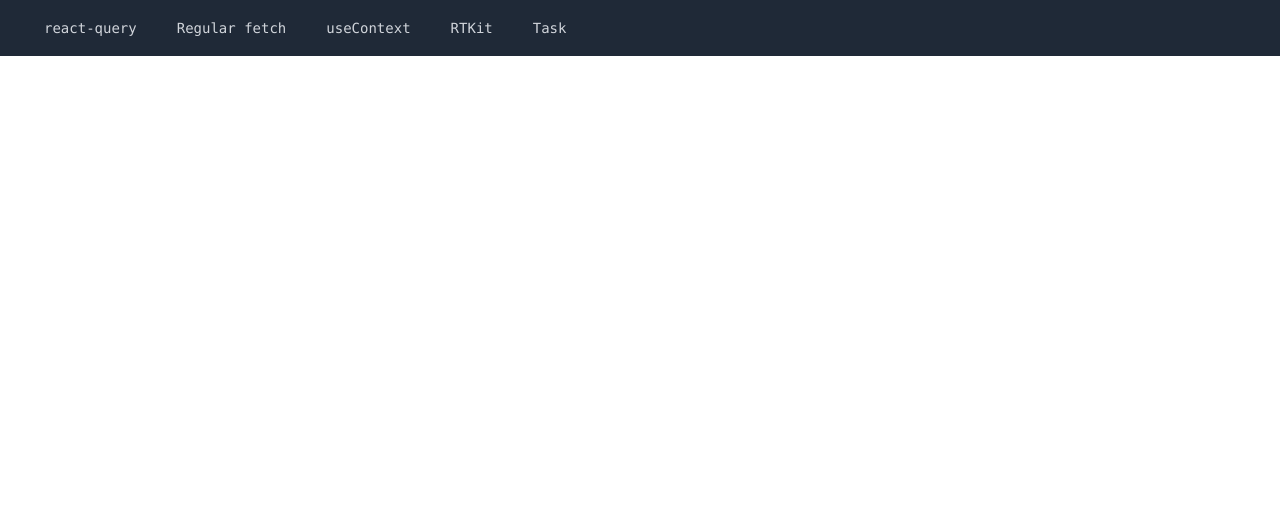
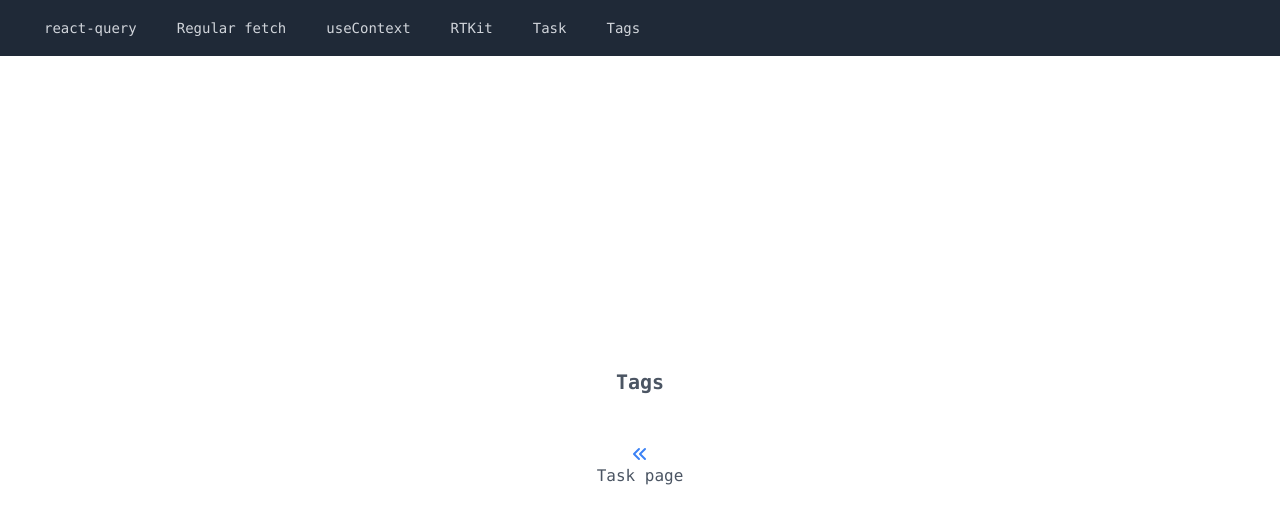
Before and after one commit to kira-0521/learning, a React (Create React App) app in the folder react-query-lesson/: page /tags in a window 1280 px wide. Shown: the top 524 px of the page. Built offline with nearby package versions, Linux system fonts and the light colour scheme; no server answers.

Commit message:
[ add ] MainTag component

```diff
--- a/react-query-lesson/src/App.tsx
+++ b/react-query-lesson/src/App.tsx
@@ -13,6 +13,7 @@ import { ReactQueryB } from './components/inspection/ReactQueryB'
 import { MainContext } from './components/inspection/MainContext'
 import { MainRTKit } from './components/inspection/MainRTKit'
 import { MainTask } from './components/todo/MainTask'
+import { MainTag } from './components/todo/MainTag'
 
 const queryClient = new QueryClient({
   defaultOptions: {
@@ -37,6 +38,7 @@ const App: FC = () => {
               <Route path="/main-context" element={<MainContext />} />
               <Route path="/main-rtkit" element={<MainRTKit />} />
               <Route path="/task" element={<MainTask />} />
+              <Route path="/tags" element={<MainTag />} />
             </Routes>
           </Layout>
         </StateProvider>
--- a/react-query-lesson/src/components/inspection/Layout.tsx
+++ b/react-query-lesson/src/components/inspection/Layout.tsx
@@ -42,6 +42,12 @@ export const Layout: FC<Props> = ({ children }) => {
               >
                 Task
               </Link>
+              <Link
+                className="text-sm text-gray-300 hover:bg-gray-700 px-3 py-2 rounded"
+                to="/tags"
+              >
+                Tags
+              </Link>
             </div>
           </div>
         </nav>
--- /dev/null
+++ b/react-query-lesson/src/components/todo/MainTag.tsx
@@ -0,0 +1,26 @@
+import { FC } from 'react'
+import { useNavigate } from 'react-router-dom'
+import { ChevronDoubleLeftIcon } from '@heroicons/react/solid'
+// import { TagListMemo } from './TagList'
+// import { TagEditMemo } from './TagEdit'
+
+export const MainTag: FC = () => {
+  const navigate = useNavigate()
+  console.log('rendered MainTag')
+  return (
+    <>
+      <p className="mb-10 text-xl font-bold">Tags</p>
+
+      <div className="grid grid-cols-2 gap-40">
+        {/* <TagListMemo />
+        <TagEditMemo /> */}
+      </div>
+
+      <ChevronDoubleLeftIcon
+        onClick={() => navigate('/task')}
+        className="h-5 w-5 mt-2 text-blue-500 cursor-pointer"
+      />
+      <p>Task page</p>
+    </>
+  )
+}
--- a/react-query-lesson/src/hooks/useMutateTask.ts
+++ b/react-query-lesson/src/hooks/useMutateTask.ts
@@ -24,6 +24,7 @@ export const useMutateTask = () => {
     onSuccess: (data, variables) => {
       // * 既存のキャッシュを取得
       const previousTodos = queryClient.getQueryData<Task[]>('tasks')
+      console.log('todos', previousTodos)
       if (previousTodos) {
         // * キャッシュをセット
         queryClient.setQueryData<Task[]>(
```
